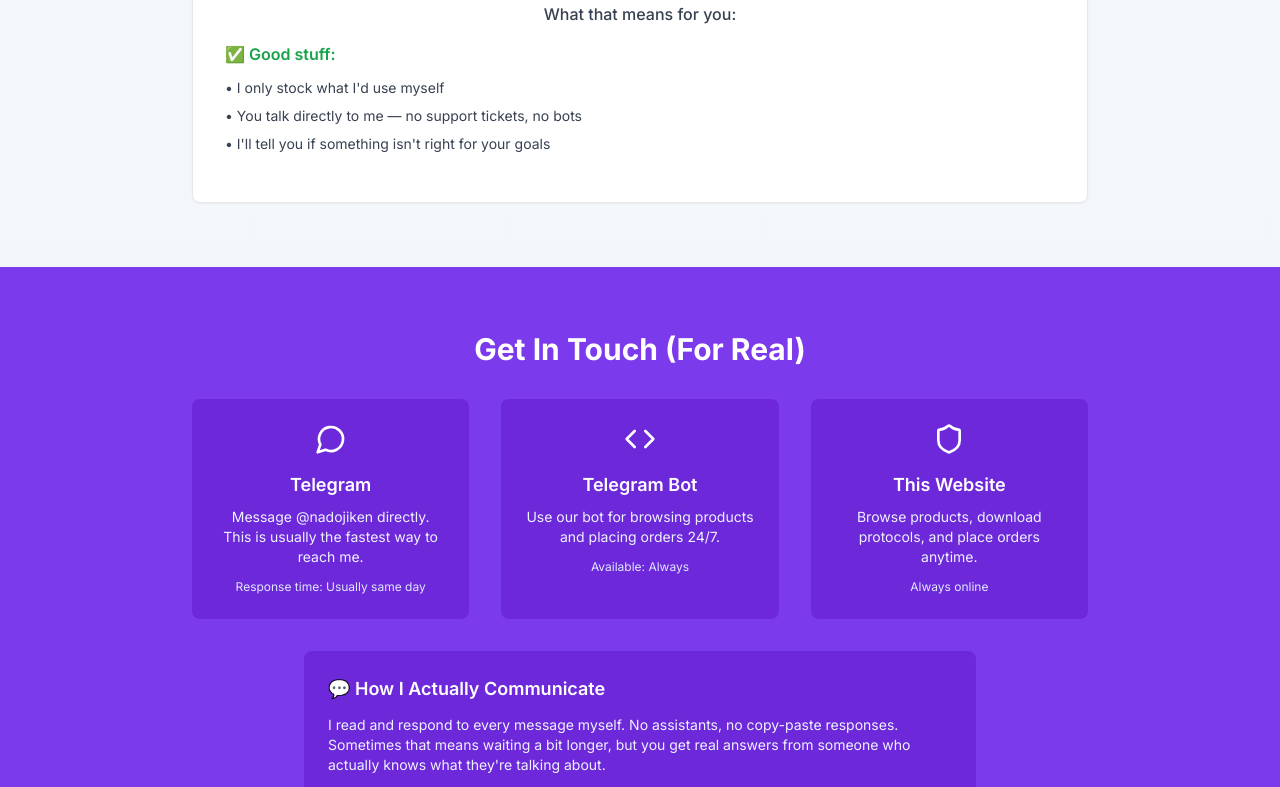
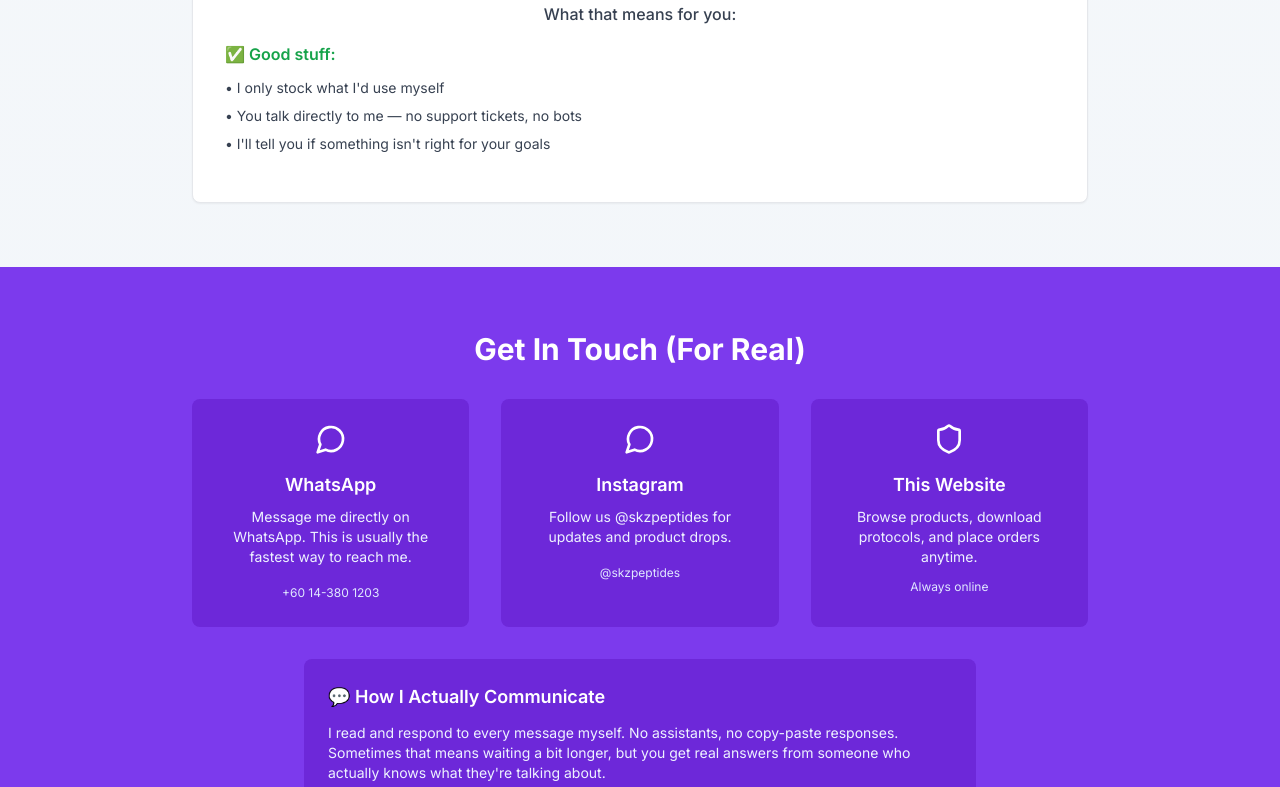
Before and after one commit to cinigami/SKZ-Peptides-, a React (Vite) app in the folder projects/skz-peptides/frontend/: page /about in a window 1280 px wide. Shown: the part 1894-2681 px from the top of the page. Built offline with nearby package versions, Linux system fonts and the light colour scheme.

Commit message:
fix: replace all Telegram refs with WhatsApp + Instagram

```diff
--- a/projects/skz-peptides/frontend/src/pages/About.jsx
+++ b/projects/skz-peptides/frontend/src/pages/About.jsx
@@ -16,7 +16,7 @@ const About = () => {
     {
       icon: Zap,
       title: 'Just Works',
-      description: 'Order on the website or through Telegram. I ship fast and don\'t overcomplicate things.'
+      description: 'Order on the website or through WhatsApp. I ship fast and don\'t overcomplicate things.'
     }
   ]
 
@@ -150,20 +150,20 @@ const About = () => {
             <div className="grid grid-cols-1 md:grid-cols-3 gap-8">
               <div className="bg-primary-700 p-6 rounded-lg">
                 <MessageCircle className="w-8 h-8 mx-auto mb-4" />
-                <h3 className="text-lg font-semibold mb-2">Telegram</h3>
+                <h3 className="text-lg font-semibold mb-2">WhatsApp</h3>
                 <p className="text-primary-100 text-sm mb-3">
-                  Message @nadojiken directly. This is usually the fastest way to reach me.
+                  Message me directly on WhatsApp. This is usually the fastest way to reach me.
                 </p>
-                <p className="text-xs text-primary-200">Response time: Usually same day</p>
+                <a href="https://wa.me/60143801203" target="_blank" rel="noopener noreferrer" className="text-xs text-primary-200 hover:text-white">+60 14-380 1203</a>
               </div>
 
               <div className="bg-primary-700 p-6 rounded-lg">
-                <Code className="w-8 h-8 mx-auto mb-4" />
-                <h3 className="text-lg font-semibold mb-2">Telegram Bot</h3>
+                <MessageCircle className="w-8 h-8 mx-auto mb-4" />
+                <h3 className="text-lg font-semibold mb-2">Instagram</h3>
                 <p className="text-primary-100 text-sm mb-3">
-                  Use our bot for browsing products and placing orders 24/7.
+                  Follow us @skzpeptides for updates and product drops.
                 </p>
-                <p className="text-xs text-primary-200">Available: Always</p>
+                <a href="https://instagram.com/skzpeptides" target="_blank" rel="noopener noreferrer" className="text-xs text-primary-200 hover:text-white">@skzpeptides</a>
               </div>
 
               <div className="bg-primary-700 p-6 rounded-lg">
```
Also changed, not shown: 1 other file (tests, documents, lock files or other folders).
